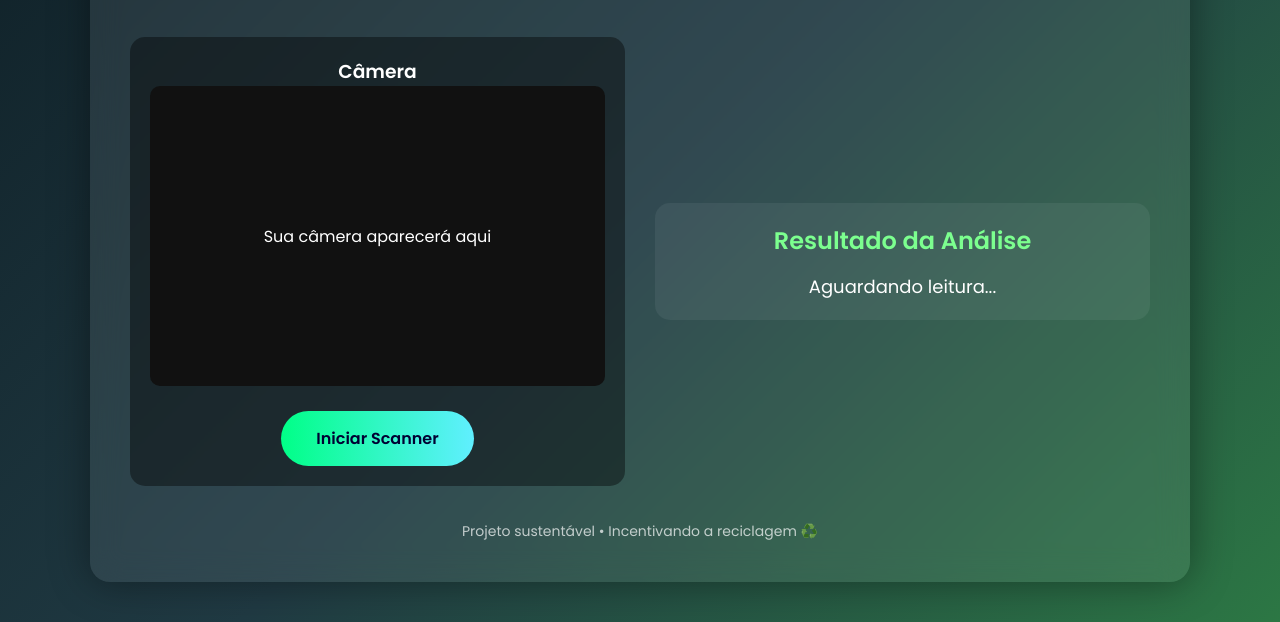
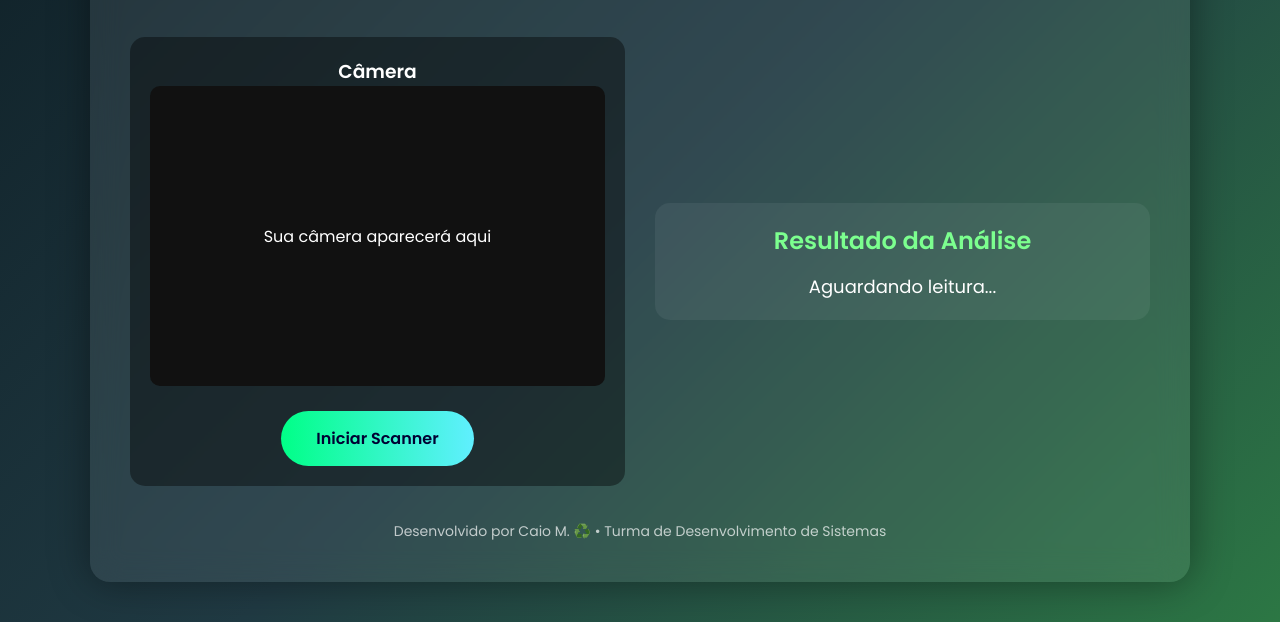
Before and after one commit to caiosilva02-ops/EcoScan, a plain HTML site: page index.html in a window 1280 px wide. Shown: the part 178-800 px from the top of the page. Drawn offline with Linux system fonts and the light colour scheme.

Commit message:
Update index.html

```diff
--- a/index.html
+++ b/index.html
@@ -3,7 +3,7 @@
 <head>
 <meta charset="UTF-8">
 <meta name="viewport" content="width=device-width, initial-scale=1.0">
-<title>EcoScan - IA de Reciclagem</title>
+<title>EcoScan - IA de Reciclagem </title>
 
 <link href="https://fonts.googleapis.com/css2?family=Poppins:wght@300;400;600&display=swap" rel="stylesheet">
 
@@ -154,7 +154,7 @@ Aguardando leitura...
 </div>
 
 <div class="footer">
-Projeto sustentável • Incentivando a reciclagem ♻️
+Desenvolvido por Caio M. ♻️ • Turma de Desenvolvimento de Sistemas
 </div>
 
 </div>
@@ -219,4 +219,5 @@ labelContainer.childNodes[i].innerHTML = classPrediction;
 </script>
 
 </body>
+
 </html>
```
